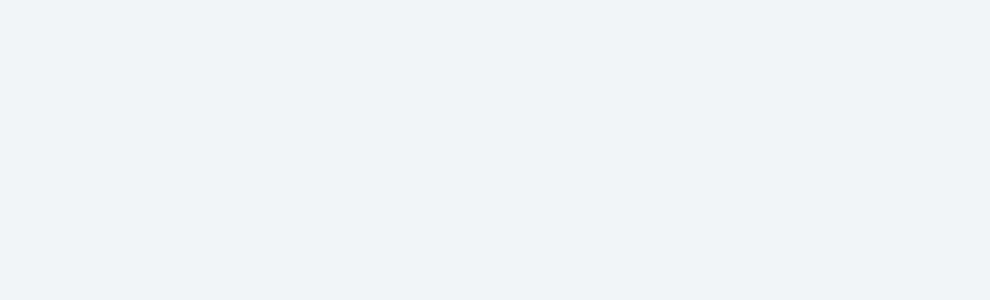
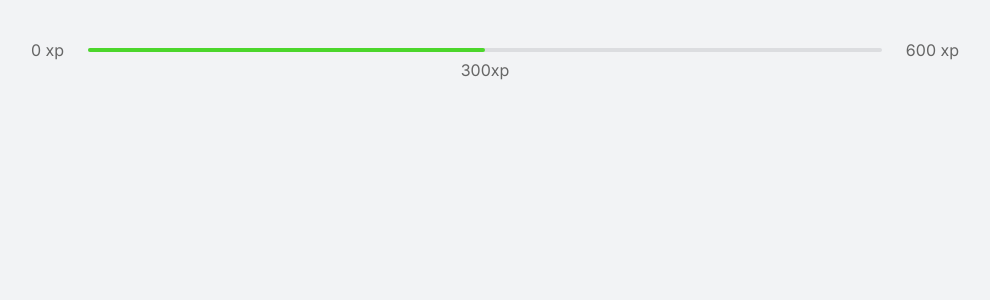
Before and after one commit to KevinWis/MoveIt, a Next.js app: page / in a window 1280 px wide. Shown: the top 300 px of the page, without its empty margins (145-1135 px from the left). Built offline with nearby package versions, Linux system fonts and the light colour scheme.

Commit message:
fix:Porting css file to styled component

```diff
--- a/package.json
+++ b/package.json
@@ -10,7 +10,8 @@
   "dependencies": {
     "next": "10.0.7",
     "react": "17.0.1",
-    "react-dom": "17.0.1"
+    "react-dom": "17.0.1",
+    "styled-components": "^5.2.1"
   },
   "devDependencies": {
     "@types/node": "^14.14.31",
--- a/src/components/experienceBar/index.tsx
+++ b/src/components/experienceBar/index.tsx
@@ -1,7 +1,8 @@
-import "./style.css";
+import { Header } from "./style";
+
 const ExperienceBar = () => {
   return (
-    <header className="experience-bar">
+    <Header>
       <span>0 xp</span>
       <div>
         <div style={{ width: "50%" }} />
@@ -10,7 +11,7 @@ const ExperienceBar = () => {
         </span>
       </div>
       <span>600 xp</span>
-    </header>
+    </Header>
   );
 };
 
--- /dev/null
+++ b/src/components/experienceBar/style.js
@@ -0,0 +1,33 @@
+import styled from "styled-components";
+
+export const Header = styled.header`
+  display: flex;
+  align-items: center;
+
+  span {
+    font-size: 1rem;
+  }
+
+  & > div {
+    flex: 1;
+    height: 4px;
+    border-radius: 4px;
+    background: var(--gray-line);
+    margin: 0 1.5rem;
+    position: relative;
+
+    & > div {
+      height: 4px;
+      border-radius: 4px;
+      background: var(--green);
+    }
+
+    .current-xp {
+      top: 12px;
+
+      transform: translateX(-50%);
+
+      position: absolute;
+    }
+  }
+`;
--- a/src/pages/index.tsx
+++ b/src/pages/index.tsx
@@ -1,8 +1,9 @@
 import Head from "next/head";
+import ExperienceBar from "../components/experienceBar";
 
 const Home = () => {
   return (
-    <>
+    <div className="container">
       <Head>
         <link rel="preconnect" href="https://fonts.gstatic.com" />
         <link
@@ -10,7 +11,8 @@ const Home = () => {
           rel="stylesheet"
         />
       </Head>
-    </>
+      <ExperienceBar />
+    </div>
   );
 };
 
```
Also changed, not shown: src/components/experienceBar/style.css (deleted, +0 -31 lines), 1 other file (tests, documents, lock files or other folders).
